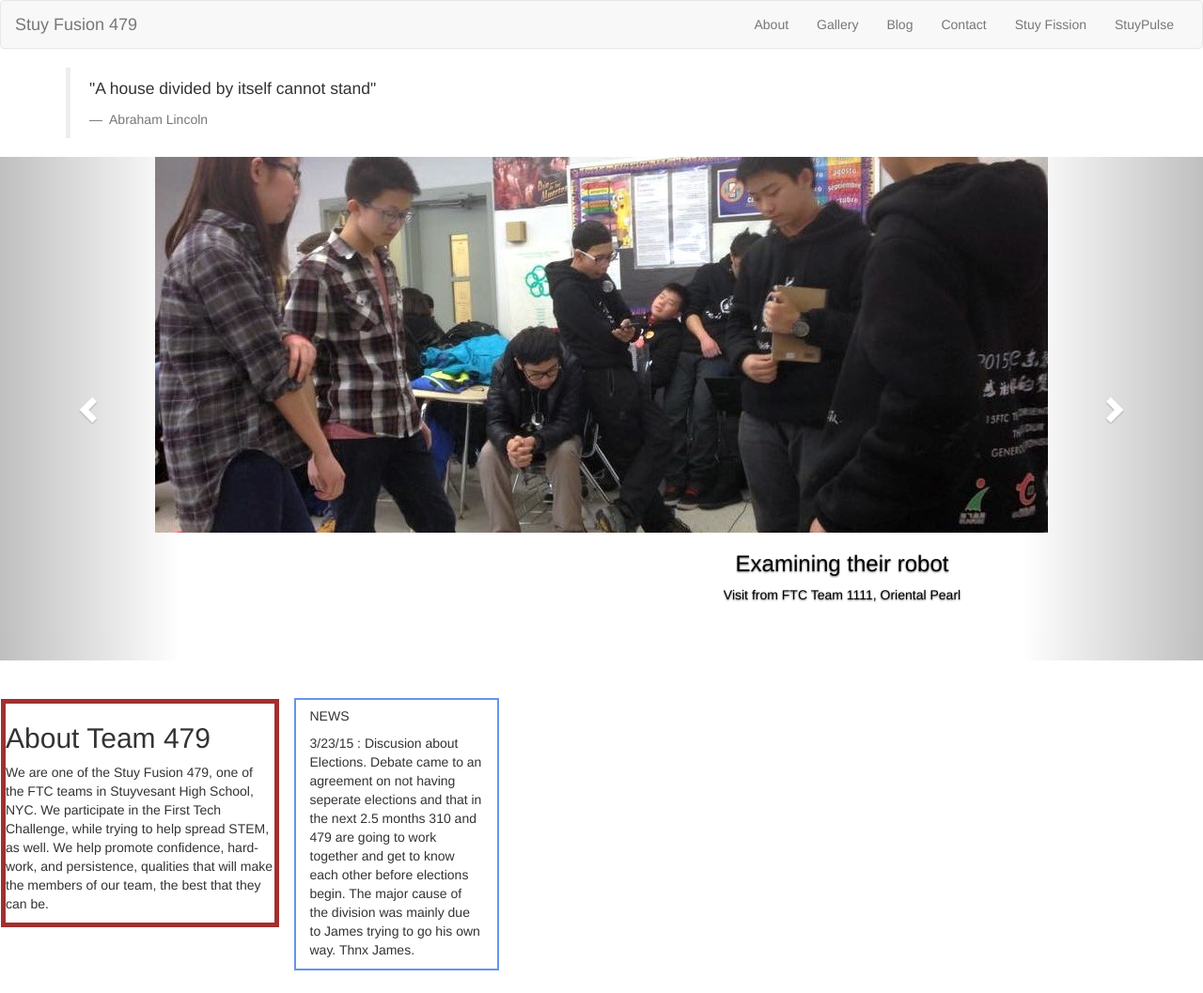
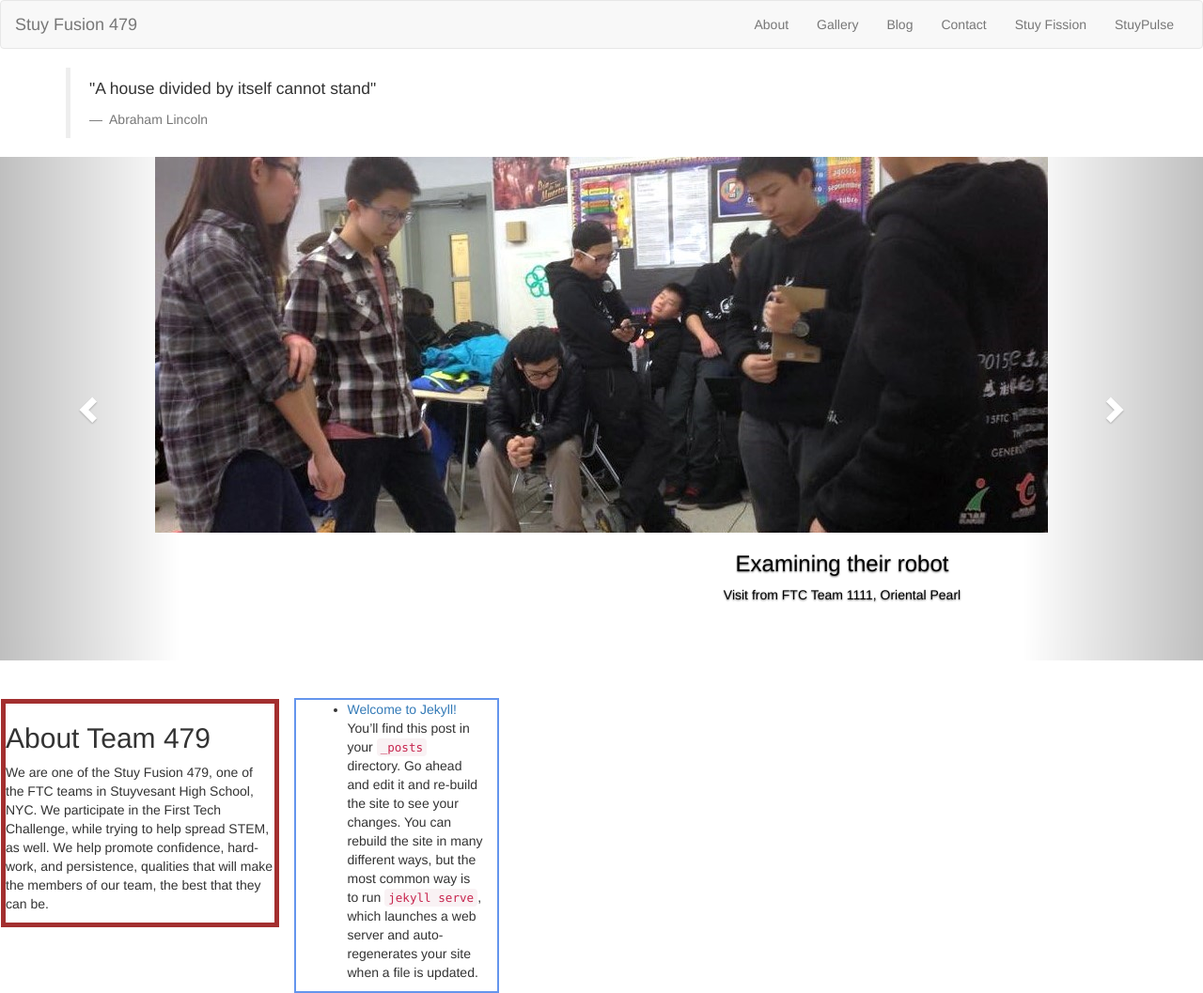
Before and after one commit to stuyfusion/stuyfusion.github.io, a Jekyll site: the page built from index.html, in a window 1280 px wide. Shown: the whole page at 94% size. Built offline with Jekyll 4.4.1, drawn with Linux system fonts in a browser that asks for light colours; nearby versions of some CDN libraries; before the commit the page ends 1033 px from its top, so only the background shows below that.

Commit message:
Update index.html

```diff
--- a/index.html
+++ b/index.html
@@ -98,11 +98,14 @@ that will make the members of our team, the best that they can be.</p>
   </div>
 
   <div class="col-md-2" style="border:2px solid #6495ED;">
-
-
-  <h5>NEWS</h5>
-    <p>3/23/15 : Discusion about Elections. Debate came to an agreement on not having seperate elections and that in the next 2.5 months  310 and 479 are going to work together and get to know each other before elections begin. The major cause of the division was mainly due to James trying to go his own way. Thnx James.
-
+    <ul>
+    {% for post in site.posts %}
+      <li>
+        <a href="{{ post.url }}">{{ post.title }}</a>
+        {{ post.excerpt }}
+      </li>
+    {% endfor %}
+  </ul>
     </p>
   </div>
 
```
